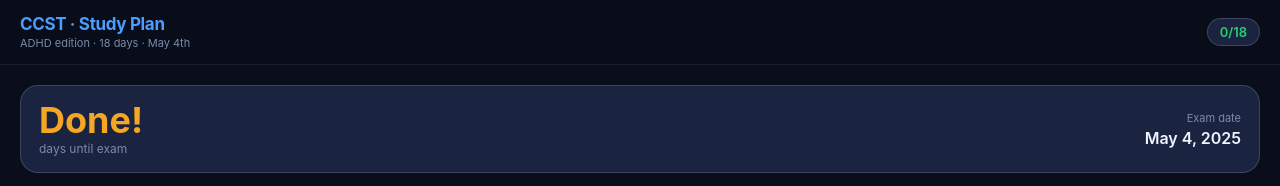
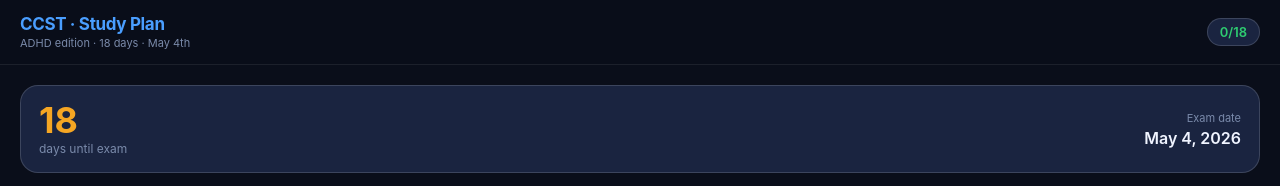
Before and after one commit to dropthegavel/CCST-Study, a plain HTML site: page index.html in a window 1280 px wide. Shown: the top 186 px of the page. Drawn offline with Linux system fonts and the light colour scheme.

Commit message:
Add files via upload

```diff
--- a/index.html
+++ b/index.html
@@ -160,7 +160,7 @@ html, body { background: var(--bg); color: var(--text); font-family: -apple-syst
     </div>
     <div class="cd-right">
       <div class="exam-label">Exam date</div>
-      <div class="exam-date">May 4, 2025</div>
+      <div class="exam-date">May 4, 2026</div>
     </div>
   </div>
 
@@ -432,7 +432,7 @@ function toggleCard(day){
 
 // Countdown
 function countdown(){
-  var exam=new Date('2025-05-04T09:00:00');
+  var exam=new Date('2026-05-04T09:00:00');
   var diff=Math.ceil((exam-new Date())/86400000);
   document.getElementById('days-left').textContent=diff>0?diff:diff===0?'Today!':'Done!';
 }
```
